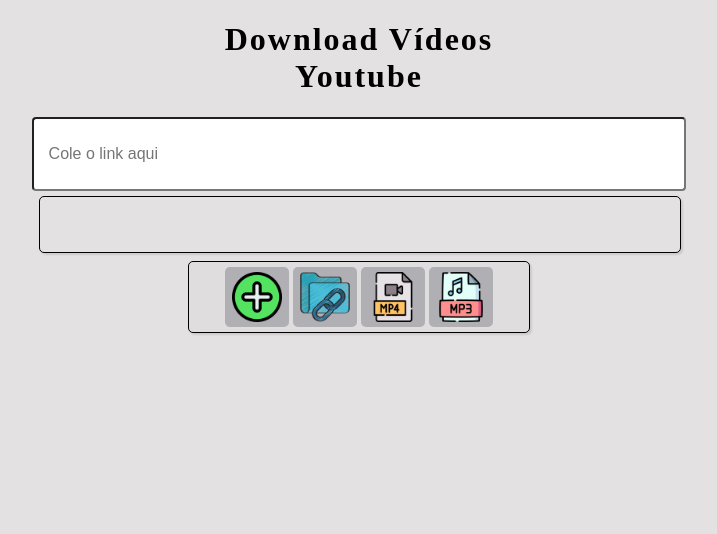
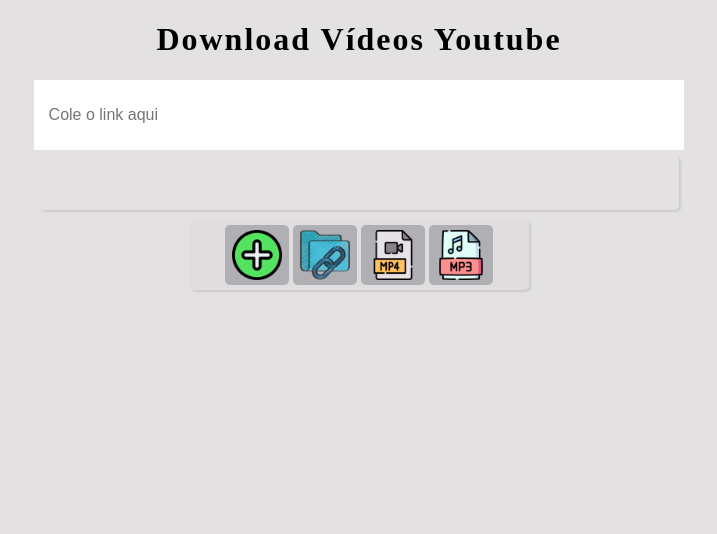
Before and after one commit to dev-drizzithiago/ProjetoDjangoYouTube, a Django app: page / in a window 1280 px wide. Shown: the top 534 px of the page, without its empty margins (281-998 px from the left). Run offline with Django 4.2, Linux system fonts and the light colour scheme; parts of the project's set-up code (start-up, migrations or seed data) failed here and were passed over.

Commit message:
Update style.css

```diff
--- a/core/static/css/style.css
+++ b/core/static/css/style.css
@@ -3,7 +3,7 @@
     --cor_background: #dfdddddc;
     --font_family: Arial, sans-serif;
     --font_size: 16px;
-    --bord_teste: 1px solid #000;
+    --bord_teste: none;
     --sombra: 2px 2px 2px rgba(0, 0, 0, 0.1);
     --bord_radios_px: 5px;
 }
@@ -20,6 +20,7 @@
 }
 
 main {
+    border: var(--bord_teste);
     display: block;
     margin-left: auto;
     margin-right: auto;
@@ -31,18 +32,20 @@
 }
 
 div.titulos {
+    border: var(--bord_teste);
     text-align: center;
     align-content: center;
     align-items: center;
     display: block;
     margin-left: auto;
     margin-right: auto;
-    width: 50%;
+    width: 75%;
     letter-spacing: 2px;
 }
 
 /* Estilo para a DIV que contém o input de link */
 div.div_input_link{
+    border: var(--bord_teste);
     justify-items: center; /* Centraliza o conteúdo ao meio da DIV*/
     display: block;
     margin-left: auto;
@@ -51,12 +54,13 @@
 }
     /* Estilo para o input de link */
     input#id_input_link {
+        border: var(--bord_teste);
         display: block;
         max-width: 97%;
         height: 50px;
         width: 100%;
         padding: 10px 15px;
-        border-radius: 4px;
+        border-radius: var(bord_radios_px);
         font-family: var(--font_family);
         font-size: var(--font_size);
     }
@@ -171,10 +175,10 @@
 
 /* Estilo para a DIV que contém os links */
 div.content {
-    border: none;
+    border: var(--bord_teste);
     display: grid;  /* Estilo de grade */
-    grid-template-rows: repeat(4, 1fr); /* 4 linhas de altura igual */
-    max-height: 575px; /* altura máxima */
+    grid-template-rows: repeat(2, 1fr); /* 4 linhas de altura igual */
+    max-height: 405px; /* altura máxima */
     gap: 15px;  /* espaçamento entre os itens */
     padding: 10px;  /* preenchimento interno  */
     overflow-y: auto; /* Adiciona rolagem vertical se necessário */
```
